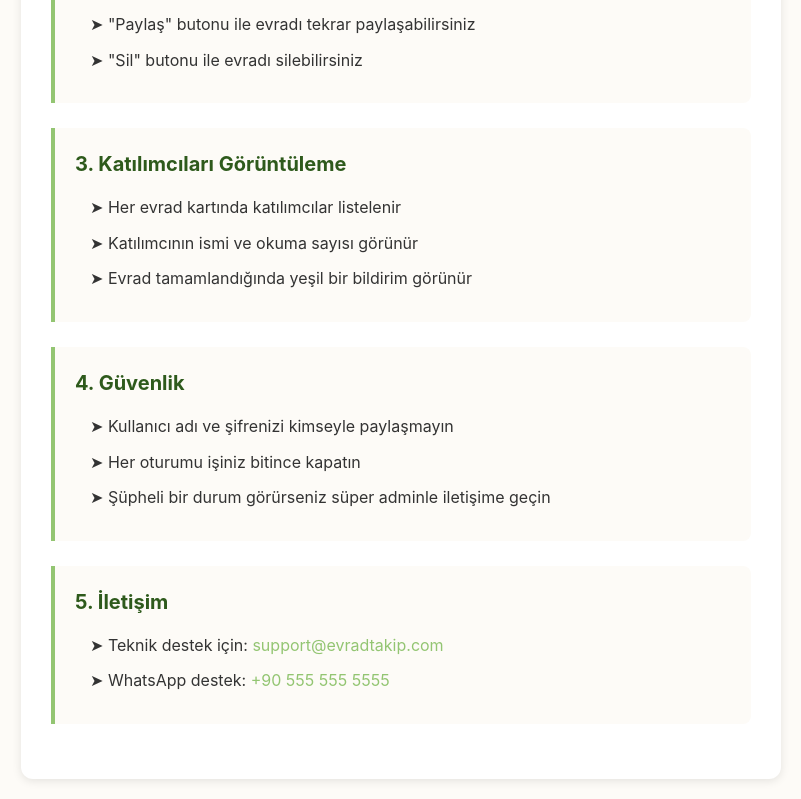
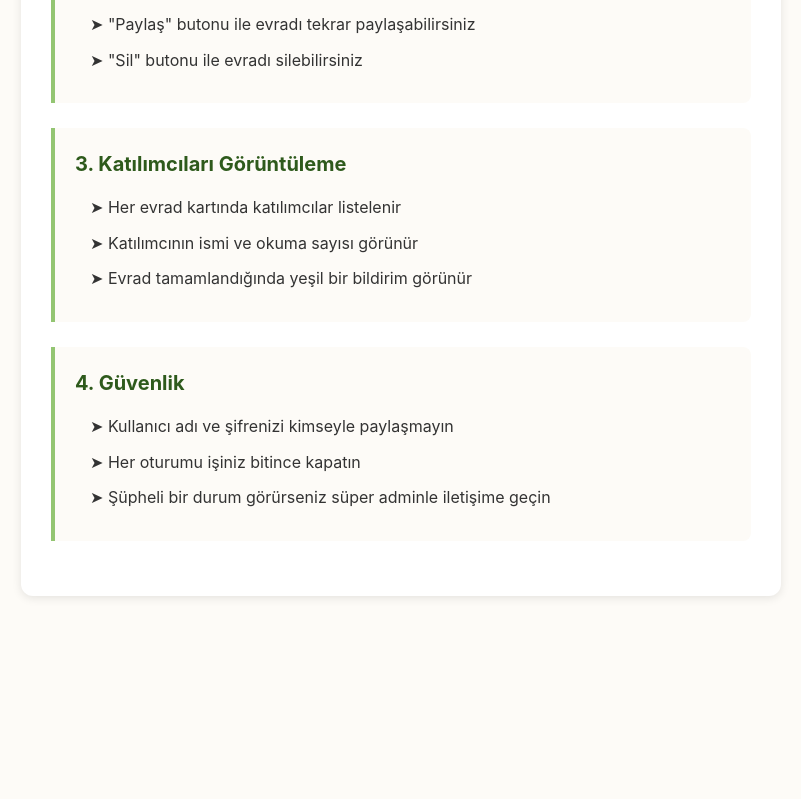
Before and after one commit to muhittinuzun/evrad-takip, a React (Create React App) app: page /admin/guide in a window 1280 px wide. Shown: the part 514-1313 px from the top of the page, without its empty margins (239-1040 px from the left). After the commit the page ends 1130 px from the top, so only its background shows below. Built offline with nearby package versions, Linux system fonts and the light colour scheme.

Commit message:
İletişim bölümü kaldırıldı

```diff
--- a/src/components/AdminGuide.js
+++ b/src/components/AdminGuide.js
@@ -44,14 +44,6 @@ function AdminGuide() {
             <p>➤ Şüpheli bir durum görürseniz süper adminle iletişime geçin</p>
           </div>
         </div>
-
-        <div className="guide-section">
-          <h3>5. İletişim</h3>
-          <div className="guide-content">
-            <p>➤ Teknik destek için: <a href="mailto:support@evradtakip.com">support@evradtakip.com</a></p>
-            <p>➤ WhatsApp destek: <a href="tel:+905555555555">+90 555 555 5555</a></p>
-          </div>
-        </div>
       </div>
     </div>
   );
```
